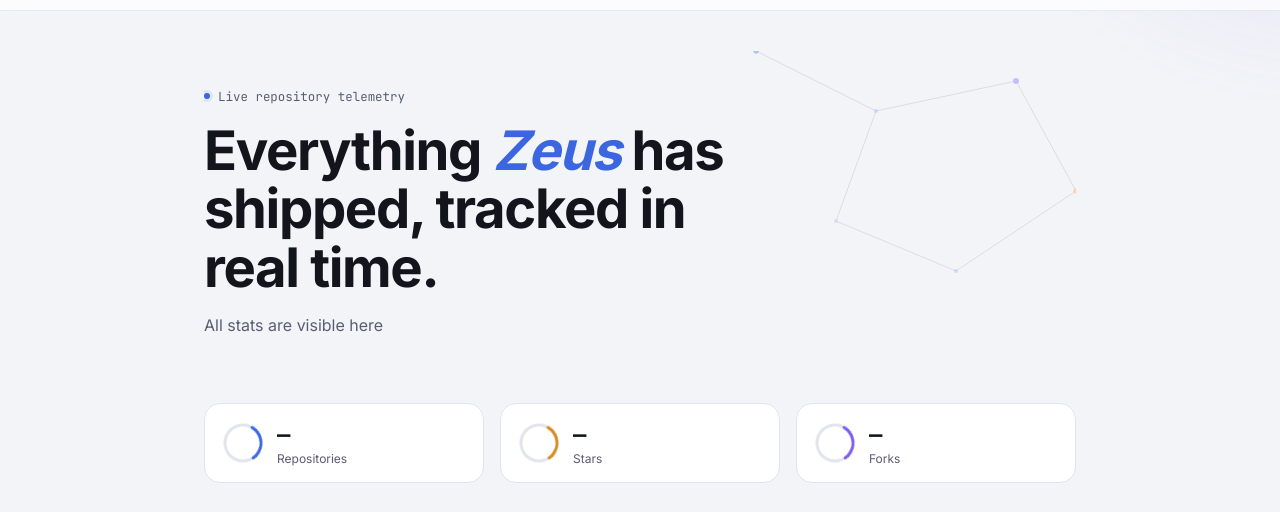
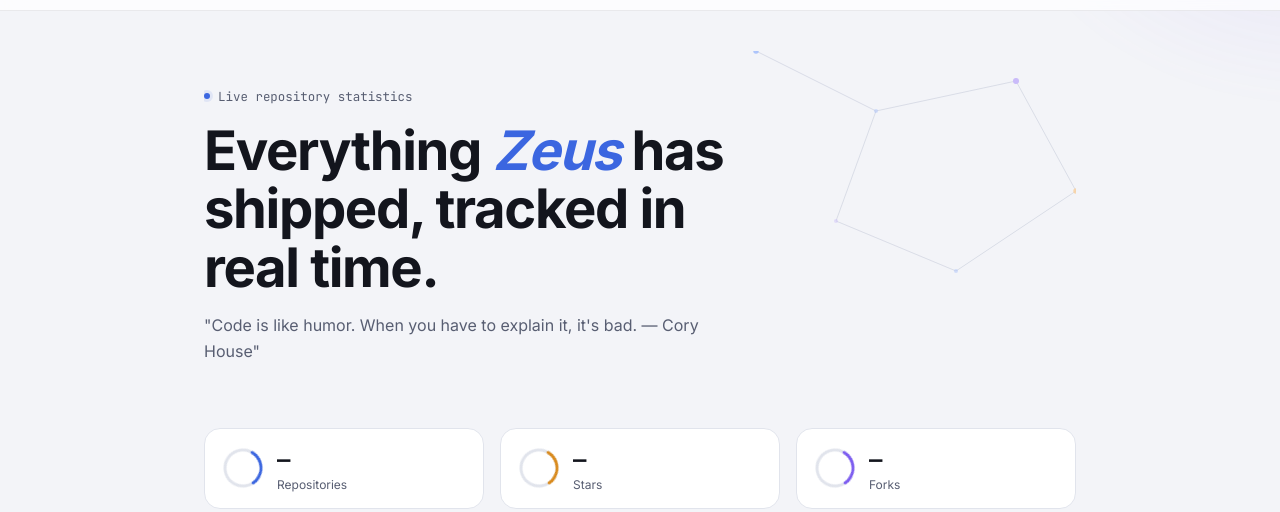
Before and after one commit to ClementeZeus/ClementeZeus, a plain HTML site: page index.html in a window 1280 px wide. Shown: the part 53-565 px from the top of the page. Drawn offline with Linux system fonts and the light colour scheme; no server answers.

Commit message:
Update text in hero section of index.html

```diff
--- a/index.html
+++ b/index.html
@@ -130,9 +130,9 @@
           <circle class="hf-node" cx="380" cy="180" r="3" fill="#ffb454"></circle>
           <circle class="hf-node" cx="260" cy="260" r="2.4" fill="#5b8cff"></circle>
         </svg>
-        <p class="hero-eyebrow">Live repository telemetry</p>
+        <p class="hero-eyebrow">Live repository statistics</p>
         <h1 class="hero-title">Everything <span class="accent-name">Zeus</span> has shipped, tracked in real time.</h1>
-        <p class="hero-sub">All stats are visible here</p>
+        <p class="hero-sub">"Code is like humor. When you have to explain it, it's bad. — Cory House"</p>
       </section>
 
       <section id="current-repo" class="current-banner" hidden>
```
